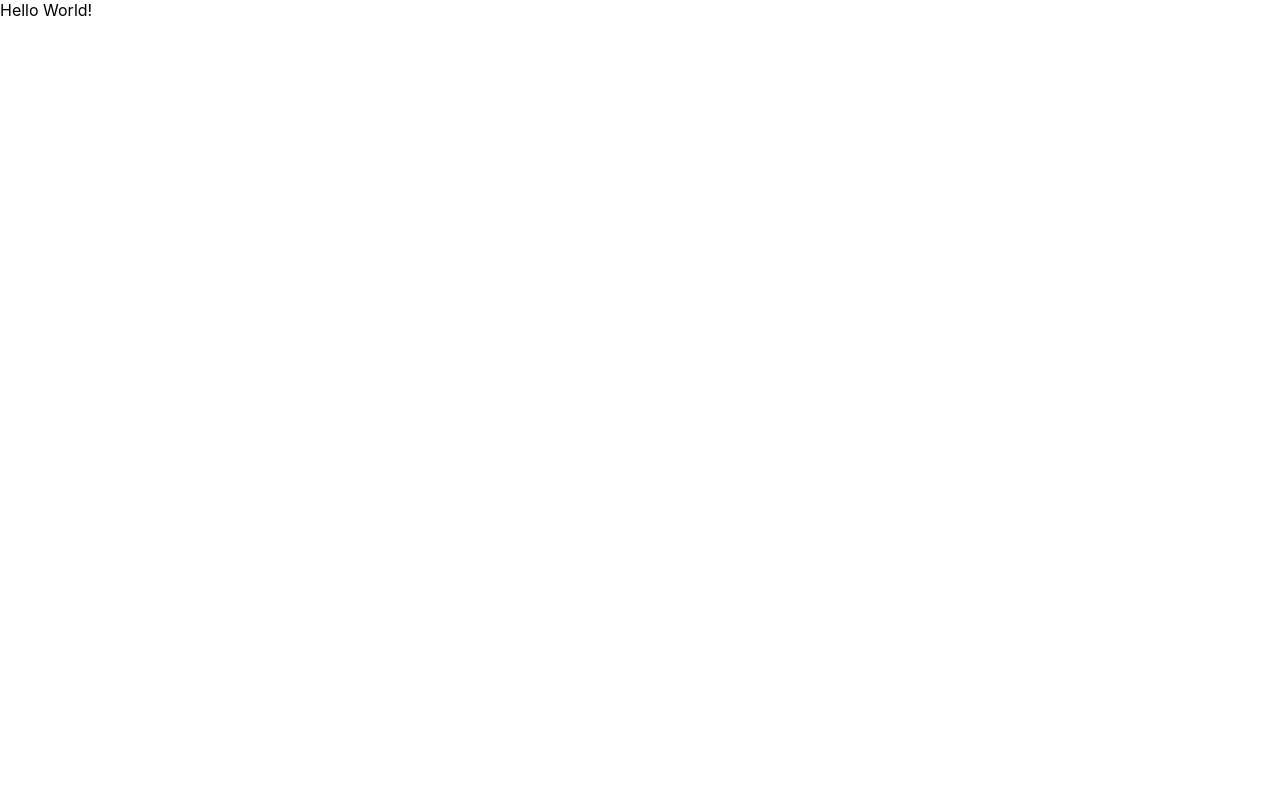
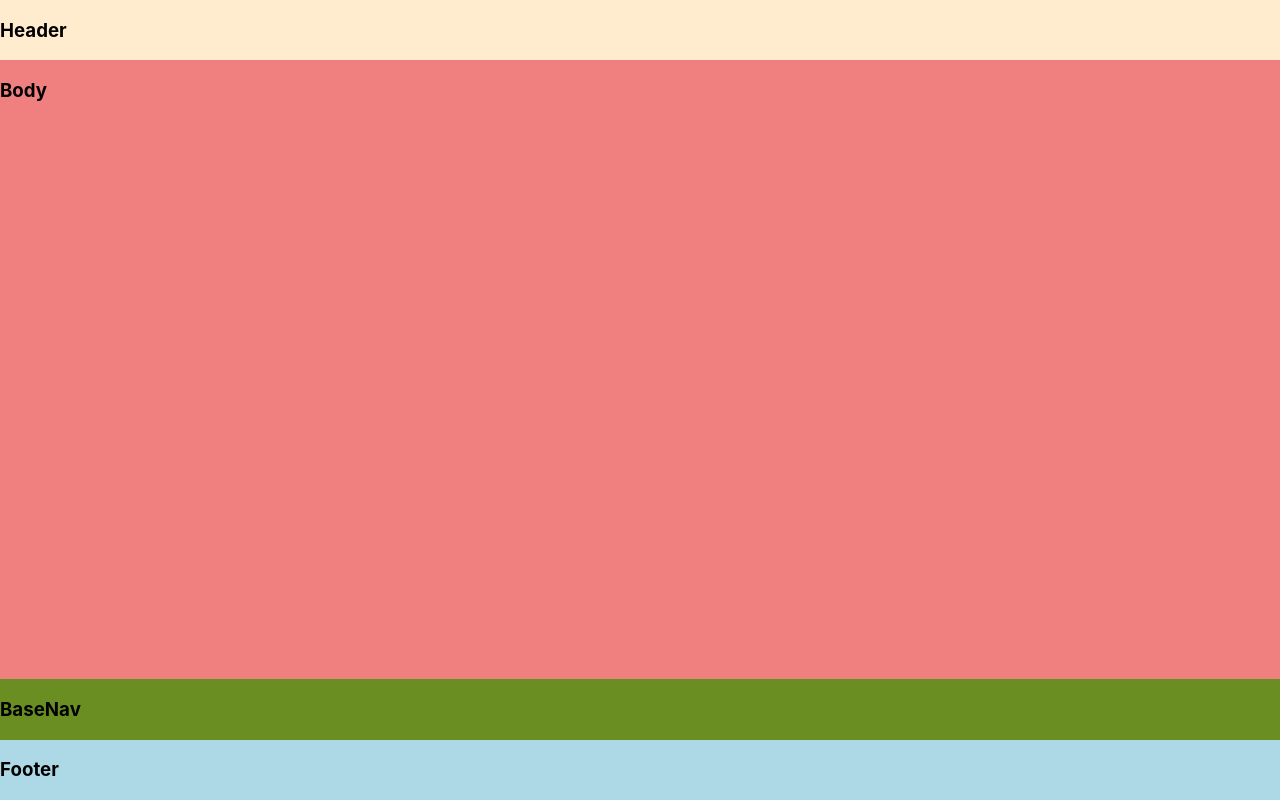
Before and after one commit to Kcola/StockX-Clone, a React (Create React App) app: page / in a window 1280 px wide. Built offline with nearby package versions, Linux system fonts and the light colour scheme.

Commit message:
Page layout.

```diff
--- a/package.json
+++ b/package.json
@@ -36,5 +36,8 @@
       "last 1 firefox version",
       "last 1 safari version"
     ]
+  },
+  "devDependencies": {
+    "@types/styled-components": "^5.1.2"
   }
 }
--- a/src/App.tsx
+++ b/src/App.tsx
@@ -1,10 +1,9 @@
-import React from 'react';
-import logo from './logo.svg';
+import React from "react";
+import logo from "./logo.svg";
+import PageLayout from "./components/Layouts/PageLayout";
+import Home from "./pages/Home";
 
 function App() {
-  return (
-    <div>Hello World!</div>
-  );
+  return <Home />;
 }
-
 export default App;
--- /dev/null
+++ b/src/Types.ts
@@ -0,0 +1,4 @@
+import { ReactNode } from "react";
+export type ParentElement = {
+  children: ReactNode;
+};
--- /dev/null
+++ b/src/components/BaseNav.tsx
@@ -0,0 +1,11 @@
+import React from "react";
+import styled from "styled-components";
+import { ParentElement } from "../Types";
+const BaseNavContainer = styled.div`
+  display: flex;
+  background-color: olivedrab;
+`;
+function BaseNav({ children }: ParentElement) {
+  return <BaseNavContainer>{children}</BaseNavContainer>;
+}
+export default BaseNav;
--- /dev/null
+++ b/src/components/Body.tsx
@@ -0,0 +1,11 @@
+import React from "react";
+import styled from "styled-components";
+import { ParentElement } from "../Types";
+const BodyContainer = styled.div`
+  display: flex;
+  background-color: lightcoral;
+`;
+function Body({ children }: ParentElement) {
+  return <BodyContainer>{children}</BodyContainer>;
+}
+export default Body;
--- /dev/null
+++ b/src/components/Footer.tsx
@@ -0,0 +1,11 @@
+import React from "react";
+import styled from "styled-components";
+import { ParentElement } from "../Types";
+const FooterContainer = styled.div`
+  display: flex;
+  background-color: lightblue;
+`;
+function Footer({ children }: ParentElement) {
+  return <FooterContainer>{children}</FooterContainer>;
+}
+export default Footer;
--- /dev/null
+++ b/src/components/Header.tsx
@@ -0,0 +1,12 @@
+import React from "react";
+import styled from "styled-components";
+import { ParentElement } from "../Types";
+const HeaderContainer = styled.div`
+  display: flex;
+  justify-content: space-between;
+  background-color: blanchedalmond;
+`;
+function Header({ children }: ParentElement) {
+  return <HeaderContainer>{children}</HeaderContainer>;
+}
+export default Header;
--- /dev/null
+++ b/src/components/Layouts/PageLayout.tsx
@@ -0,0 +1,12 @@
+import React from "react";
+import styled from "styled-components";
+import { ParentElement } from "../../Types";
+const PageContainer = styled.div`
+  height: 100%;
+  display: grid;
+  grid-template-rows: auto 1fr auto auto;
+`;
+function PageLayout({ children }: ParentElement) {
+  return <PageContainer>{children}</PageContainer>;
+}
+export default PageLayout;
--- a/src/index.css
+++ b/src/index.css
@@ -1,13 +1,19 @@
+html,
+body,
+#root {
+  width: 100%;
+  height: 100%;
+}
 body {
   margin: 0;
-  font-family: -apple-system, BlinkMacSystemFont, 'Segoe UI', 'Roboto', 'Oxygen',
-    'Ubuntu', 'Cantarell', 'Fira Sans', 'Droid Sans', 'Helvetica Neue',
+  font-family: -apple-system, BlinkMacSystemFont, "Segoe UI", "Roboto", "Oxygen",
+    "Ubuntu", "Cantarell", "Fira Sans", "Droid Sans", "Helvetica Neue",
     sans-serif;
   -webkit-font-smoothing: antialiased;
   -moz-osx-font-smoothing: grayscale;
 }
 
 code {
-  font-family: source-code-pro, Menlo, Monaco, Consolas, 'Courier New',
+  font-family: source-code-pro, Menlo, Monaco, Consolas, "Courier New",
     monospace;
 }
--- /dev/null
+++ b/src/pages/Home.tsx
@@ -0,0 +1,26 @@
+import React from "react";
+import PageLayout from "../components/Layouts/PageLayout";
+import Header from "../components/Header";
+import Body from "../components/Body";
+import BaseNav from "../components/BaseNav";
+import Footer from "../components/Footer";
+
+function Home() {
+  return (
+    <PageLayout>
+      <Header>
+        <h3>Header</h3>
+      </Header>
+      <Body>
+        <h3>Body</h3>
+      </Body>
+      <BaseNav>
+        <h3>BaseNav</h3>
+      </BaseNav>
+      <Footer>
+        <h3>Footer</h3>
+      </Footer>
+    </PageLayout>
+  );
+}
+export default Home;
```
Also changed, not shown: 1 other file (tests, documents, lock files or other folders).
